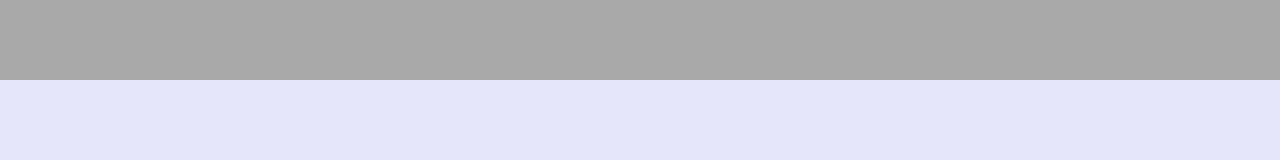
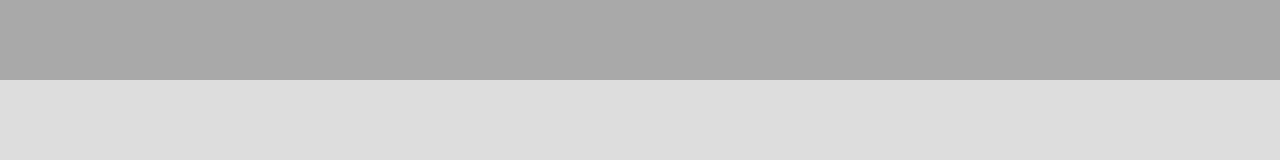
Before and after one commit to TeamNextgen/valgfag, a plain HTML site: page index.html in a window 1280 px wide. Shown: the top 160 px of the page. Drawn offline with Linux system fonts and the light colour scheme.

Commit message:
Update index.html

```diff
--- a/index.html
+++ b/index.html
@@ -17,4 +17,15 @@
 	top: -10px;
 	background-color: darkgrey;
       </style>
+<style>
+html{
+    width:100%;
+    height:100%;
+}
+body{
+    width:100%;
+    height:100%;
+    background-color:#DDD;
+}
+</style>
 </html>
```
